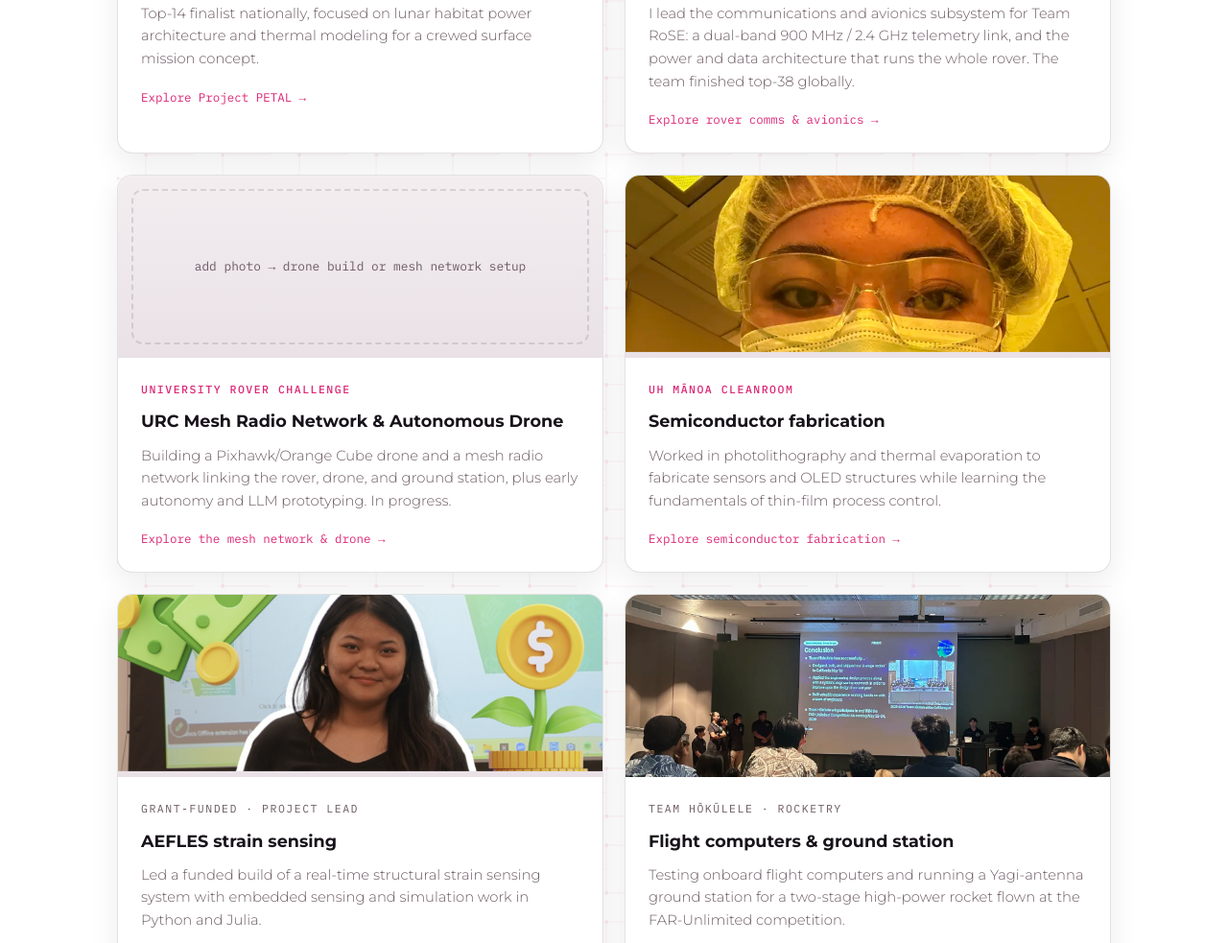
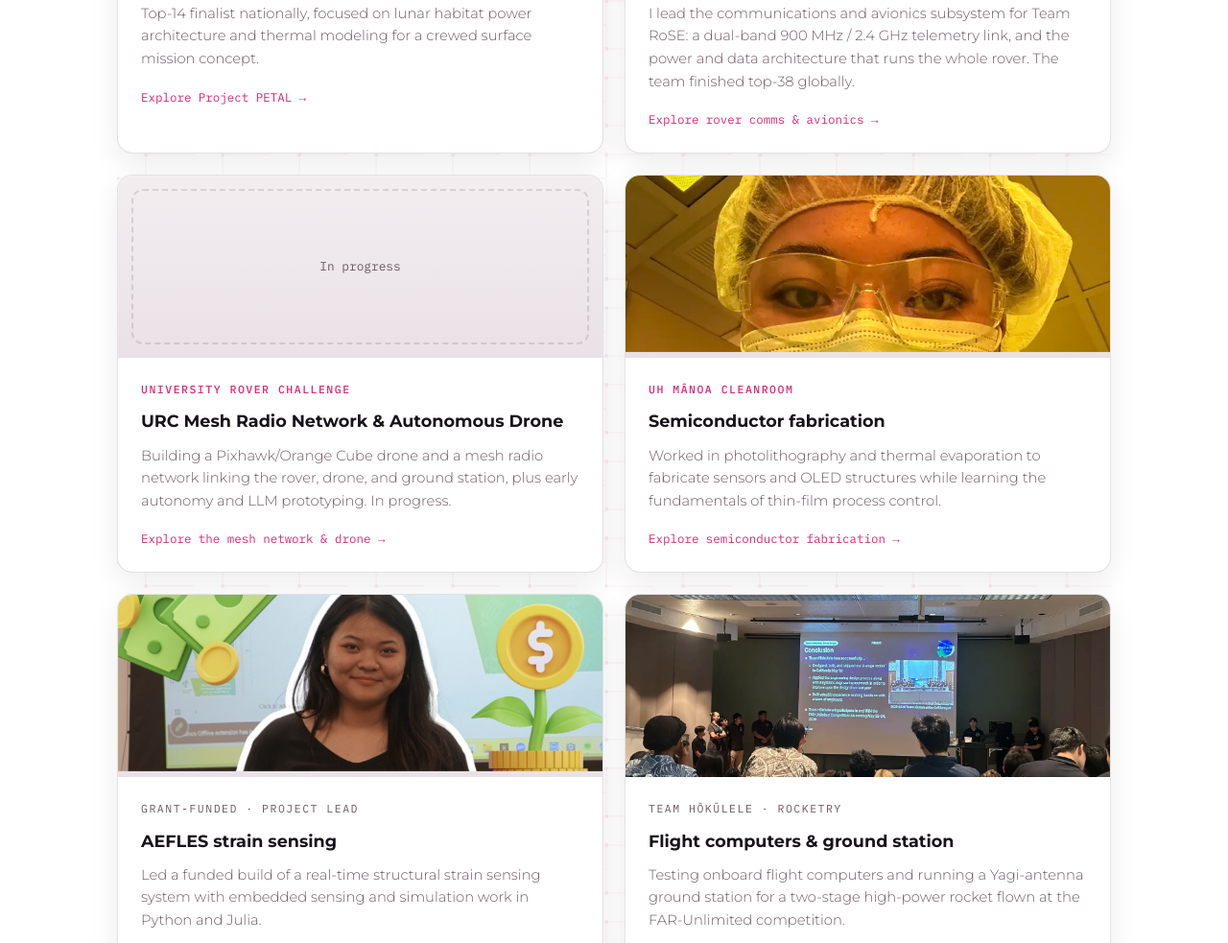
Before and after one commit to aschong07/alexischongportfolio, a plain HTML site: page index.html in a window 1280 px wide. Shown: the part 4007-4990 px from the top of the page at 96% size. Drawn offline with Linux system fonts and the light colour scheme; animation ran at ten frames a second.

Commit message:
Simplify the mesh/drone card placeholder to "In progress"
Co-Authored-By: Claude Sonnet 5 <noreply@anthropic.com>

```diff
--- a/index.html
+++ b/index.html
@@ -692,7 +692,7 @@
       </article>
 
       <article class="cardp">
-        <figure class="shot empty" data-need="add photo &rarr; drone build or mesh network setup"></figure>
+        <figure class="shot empty" data-need="In progress"></figure>
         <div class="feat-body">
           <div class="tag cold">University Rover Challenge</div>
           <h3>URC Mesh Radio Network &amp; Autonomous Drone</h3>
```
